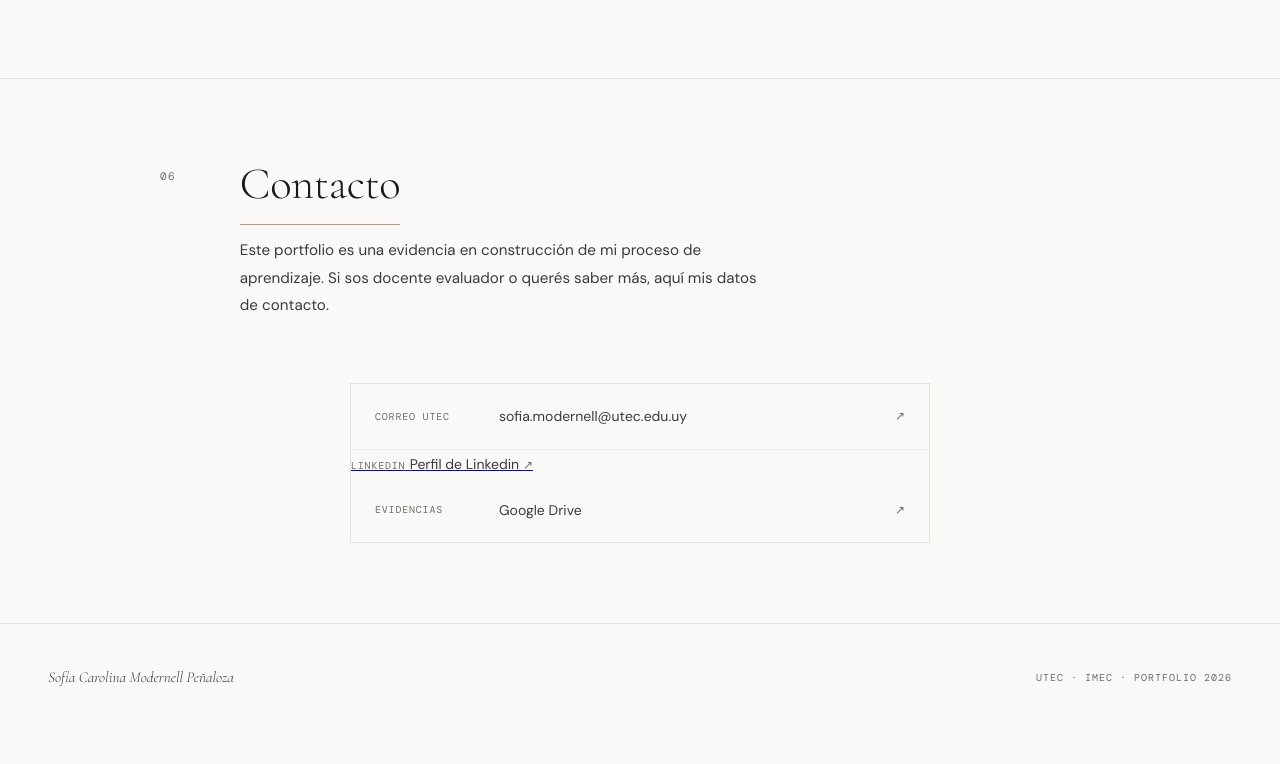
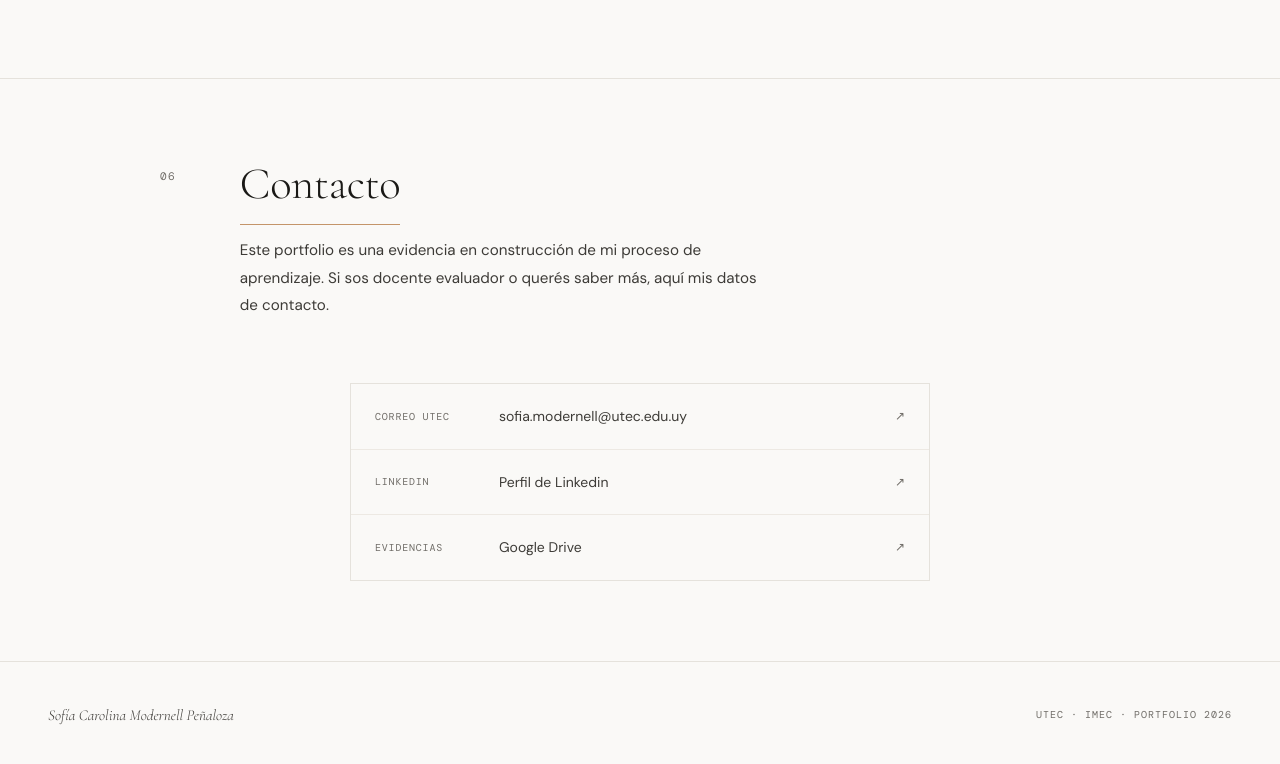
Before and after one commit to sofiamodernell/Portfolio_De_Competencias, a plain HTML site: page index.html in a window 1280 px wide. Shown: the part 10169-10933 px from the top of the page. Before the commit the page ends 10900 px from the top, so only its background shows below. Drawn offline with nearby package versions, Linux system fonts and the light colour scheme.

Commit message:
Update index.html

```diff
--- a/index.html
+++ b/index.html
@@ -1257,13 +1257,11 @@
         <span class="contact-link-val">sofia.modernell@utec.edu.uy</span>
         <span class="contact-link-arrow">↗</span>
       </a>
-
-      <a href="https://www.linkedin.com/in/sof%C3%ADa-modernell-726965257/">
+      <a href="https://www.linkedin.com/in/sof%C3%ADa-modernell-726965257/" class="contact-link">
         <span class="contact-link-label">Linkedin</span>
         <span class="contact-link-val">Perfil de Linkedin </span>
         <span class="contact-link-arrow">↗</span>
       </a>
-
       <a href="https://drive.google.com/drive/u/1/folders/1PJozcpmSTPEWUJyWsWH0GECPV4-CmeGv" target="_blank" class="contact-link">
         <span class="contact-link-label">Evidencias</span>
         <span class="contact-link-val">Google Drive</span>
@@ -1271,6 +1269,7 @@
       </a>
     </div>
   </div>
+
 </section>
 
 <footer>
```
